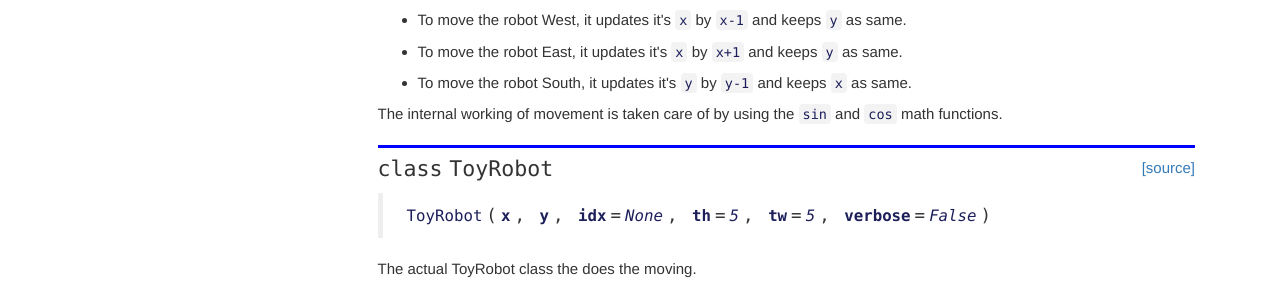
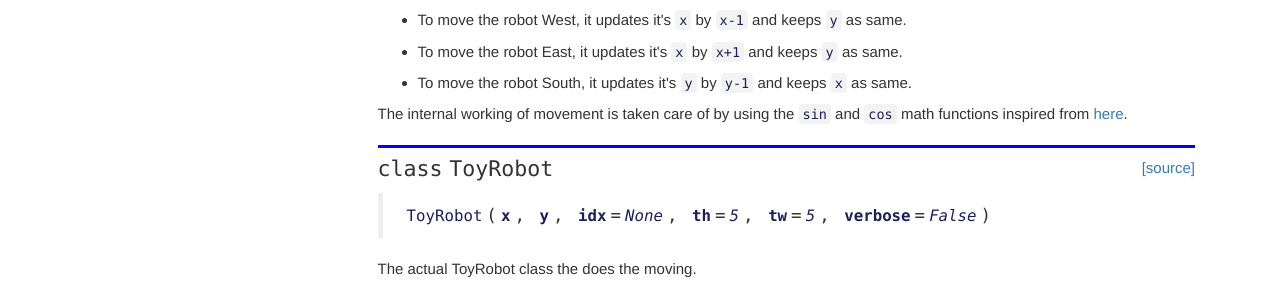
Before and after one commit to amaarora/toyrobot, a Jekyll site: the page built from docs/robot.html, in a window 1280 px wide and 900 px high, scrolled down 480 px. Shown: the part 155-452 px from the top of the window. Built offline with Jekyll 4.4.1, drawn with Linux system fonts in a browser that asks for light colours; nearby versions of some CDN libraries; comment, search, counter and statistics services are not loaded.

```diff
--- a/docs/robot.html
+++ b/docs/robot.html
@@ -64,7 +64,7 @@ description: "Here we define the `ToyRobot` and `Table` class."
 <li>To move the robot East, it updates it's <code>x</code> by <code>x+1</code> and keeps <code>y</code> as same. </li>
 <li>To move the robot South, it updates it's <code>y</code> by <code>y-1</code> and keeps <code>x</code> as same. </li>
 </ul>
-<p>The internal working of movement is taken care of by using the <code>sin</code> and <code>cos</code> math functions.</p>
+<p>The internal working of movement is taken care of by using the <code>sin</code> and <code>cos</code> math functions inspired from <a href="https://github.com/lokulin/toy-robot-python/blob/master/toyrobot/robot.py#L18">here</a>.</p>
 
 </div>
 </div>
--- a/toyrobot/__init__.py
+++ b/toyrobot/__init__.py
@@ -1 +1 @@
-__version__ = "0.0.14"
+__version__ = "0.0.15"
```
Also changed, not shown: 2 other files.
